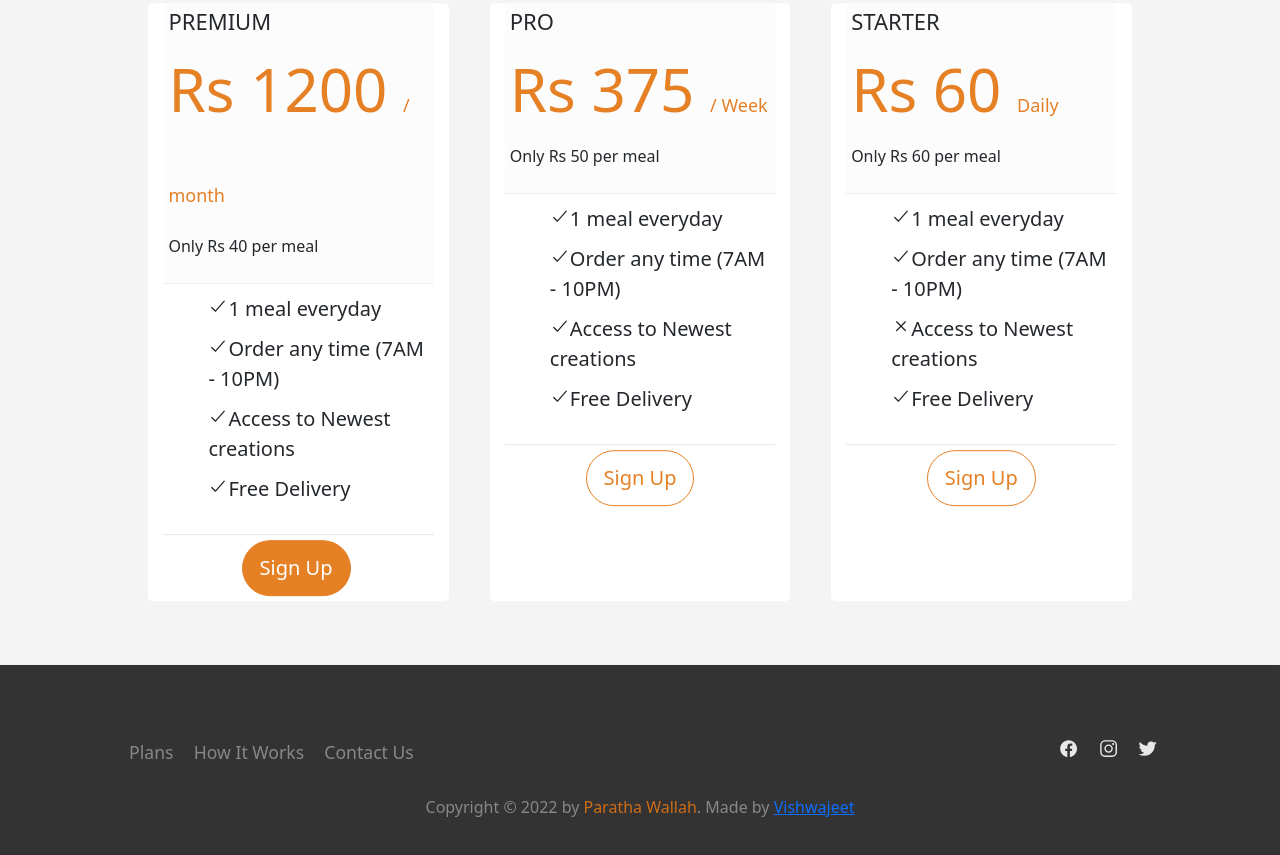
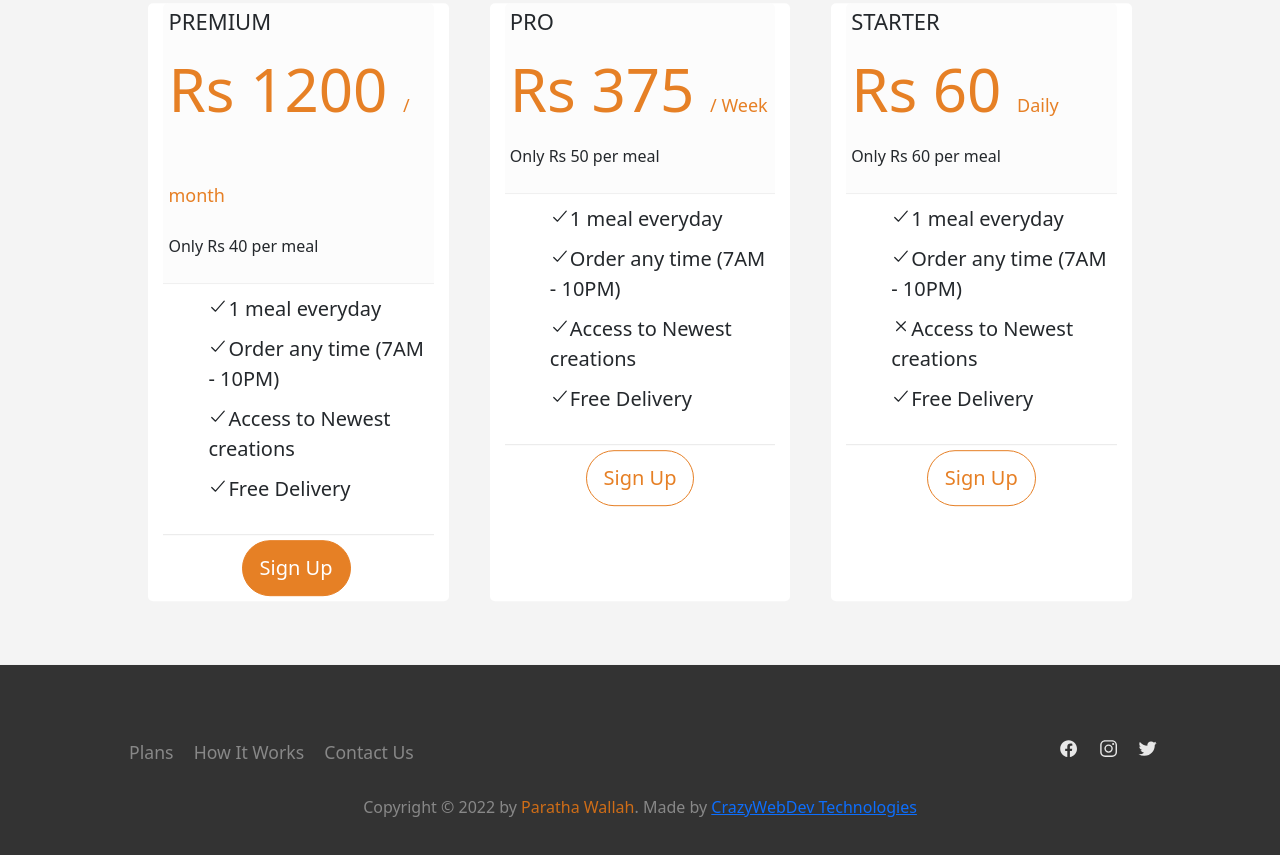
Before and after one commit to vishwajeet112/parathawallah, a plain HTML site: page index.html in a window 1280 px wide. Shown: the part 3008-3863 px from the top of the page. Drawn offline with nearby package versions, Linux system fonts and the light colour scheme.

Commit message:
footer update

```diff
--- a/index.html
+++ b/index.html
@@ -288,66 +288,7 @@
         </div>
       </div>
     </section>
-    <!-- <section class="section-form" id="form">
-      <form action="#" method="post" class="contact-form">
-      <div class="row">
-        <h2>We're happy to hear from you.</h2>
-      </div>
-      <div class="row rowbox rowwid">
-        <div class="col col-sm">
-          <label for="name">Name</label>
-        </div>
-        <div class="col col-sm">
-          <input type="text" name="name" id="name" placeholder="Your Name" required>
-        </div>
-      </div>
-      <div class="row rowbox rowwid">
-        <div class="col col-sm">
-          <label for="name">Email</label>
-        </div>
-        <div class="col col-sm">
-          <input type="email" name="email" id="email" placeholder="Your Email" required>
-        </div>
-      </div>
-      <div class="row rowbox rowwid">
-        <div class="col col-sm">
-          <label for="name">How did you find us?</label>
-        </div>
-        <div class="col col-sm">
-          <select name="find-us" id="find-us">
-            <option value="friends">Friends</option>
-            <option value="search">Search Engine</option>
-            <option value="ad">Advertisement</option>
-            <option value="other">Other</option>
-          </select>
-        </div>
-        <div class="row rowbox rowwid">
-          <div class="col col-sm">
-            <label for="name">Newsletter?</label>
-          </div>
-          <div class="col col-sm">
-            <input type="checkbox" name="news" id="news" checked>
-          </div>
-        </div>
-        <div class="row rowbox rowwid">
-          <div class="col col-sm">
-            <label for="name">Feedback</label>
-          </div>
-          <div class="col col-sm">
-            <textarea name="text" id="" cols="30" rows="10"></textarea>
-          </div>
-        </div>
-        <div class="row rowbox rowwid">
-          <div class="col col-sm">
-            <label for="name">&nbsp;</label>
-          </div>
-          <div class="col col-sm">
-            <input type="submit" value="Send">
-          </div>
-        </div>
-      </div>
-    </form>
-    </section> -->
+
     <footer>
       <div class="row rowbox">
         <div class="col col-sm">
@@ -369,7 +310,7 @@
         </div>
       </div>
       <div class="row rowbox">
-        <p id="footer-text">Copyright &copy 2022 by <a href="https://instagram.com/parathawallah" class="no-border colorlink" id="footertextlink">Paratha Wallah</a>. Made by <a href="https://www.linkedin.com/in/techyvishwajeet/">Vishwajeet</a></p>
+        <p id="footer-text">Copyright &copy 2022 by <a href="https://instagram.com/parathawallah" class="no-border colorlink" id="footertextlink">Paratha Wallah</a>. Made by <a href="https://crazywebdev.com/">CrazyWebDev Technologies</a></p>
       </div>
     </footer>
   </div>
```
Also changed, not shown: 1 other file.
